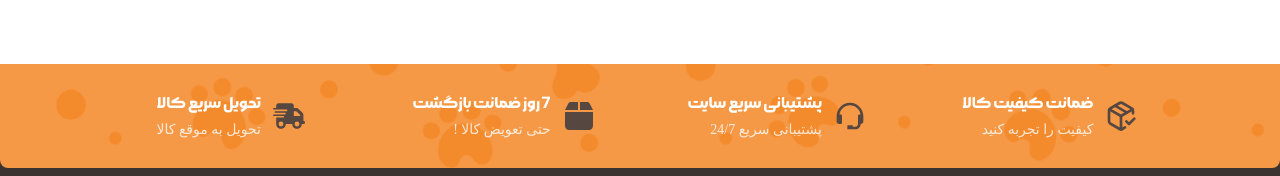
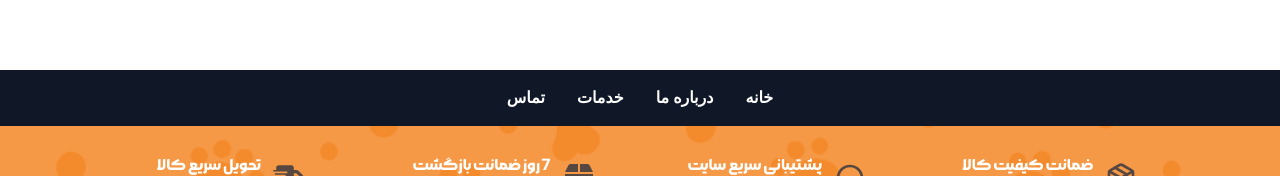
Before and after one commit to HoseinParvaresh/pet-shop, a Next.js app: page /reservation in a window 1280 px wide. Shown: the part 1354-1530 px from the top of the page. Built offline with nearby package versions, Linux system fonts and the light colour scheme; a web font is replaced by a local one.

Commit message:
update header navbar button animation

```diff
--- a/src/components/modules/Header/Navbar/DesktopNavbar.js
+++ b/src/components/modules/Header/Navbar/DesktopNavbar.js
@@ -33,6 +33,7 @@ export default function DesktopNavbar() {
                         key={item.id}
                         whileHover={{ scale: 1.1 }}
                         whileTap={{ scale: 0.8 }}
+                        transition={{ type: "spring", stiffness: 300 }}
                         className="cursor-pointer hover:text-primary transition-colors"
                         onMouseEnter={mouseEnterHandler}
                     >
--- a/src/components/templates/Reservation/ReservationGuide.js
+++ b/src/components/templates/Reservation/ReservationGuide.js
@@ -5,7 +5,7 @@ export default function ReservationGuide() {
             <div className="text-sm text-white bg-dark-primary p-4 md:p-6 rounded-lg md:rounded-xl space-y-3">
                 <p>برای ارائه خدماتی دقیق، با کیفیت و در زمان مناسب، پت شاپ پیلیسوک امکان رزرو نوبت آنلاین را فراهم کرده است. لطفاً قبل از ثبت نوبت، موارد زیر را با دقت مطالعه فرمایید تا فرآیند رزرو سریع و بدون مشکل انجام شود.</p>
                 <p className="font-danaBold">📅 راهنمای رزرو نوبت:</p>
-                <ul className="space-y-1.5 pr-5">
+                <ul className="space-y-2 pr-5">
                     <li>1. نوع خدمت مورد نظر (مثل اصلاح، شست‌وشو، معاینه دامپزشکی، مشاوره تغذیه و…) را انتخاب کنید.</li>
                     <li>2. تاریخ دلخواه را از میان زمان‌های آزاد انتخاب نمایید.</li>
                     <li>3. اطلاعات صاحب پت و اطلاعات حیوان خانگی (مانند نژاد، سن، شرایط خاص) را با دقت وارد کنید.</li>
--- a/src/pages/reservation/index.js
+++ b/src/pages/reservation/index.js
@@ -1,8 +1,12 @@
 import PageHead from "@/components/modules/PageHead/PageHead";
 import ReservationForm from "@/components/templates/Reservation/ReservationForm";
 import ReservationGuide from "@/components/templates/Reservation/ReservationGuide";
-import Head from 'next/head'
+import Head from "next/head";
+import { motion } from 'framer-motion';
 export default function Reservation() {
+
+    const links = ["خانه", "درباره ما", "خدمات", "تماس"];
+
 
 	return (
 		<>
@@ -16,6 +20,21 @@ export default function Reservation() {
 				<ReservationGuide />
 				<ReservationForm />
 			</div>
+
+            <nav className="flex justify-center space-x-8 bg-gray-900 p-4 text-white">
+      {links.map((link, i) => (
+        <motion.a
+          key={i}
+          href="#"
+          whileHover={{ scale: 1.2, color: "#f472b6" }}
+          transition={{ type: "spring", stiffness: 300 }}
+          className="relative font-semibold"
+        >
+          {link}
+
+        </motion.a>
+      ))}
+    </nav>
 		</>
 	);
 }
```
Also changed, not shown: public/images/res-bg.png (added). Lines whose indentation alone changed are shown as unchanged.
